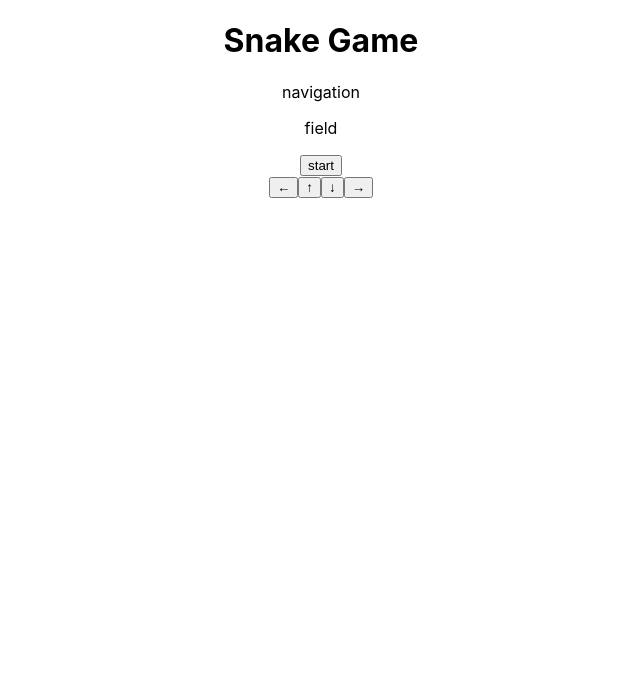
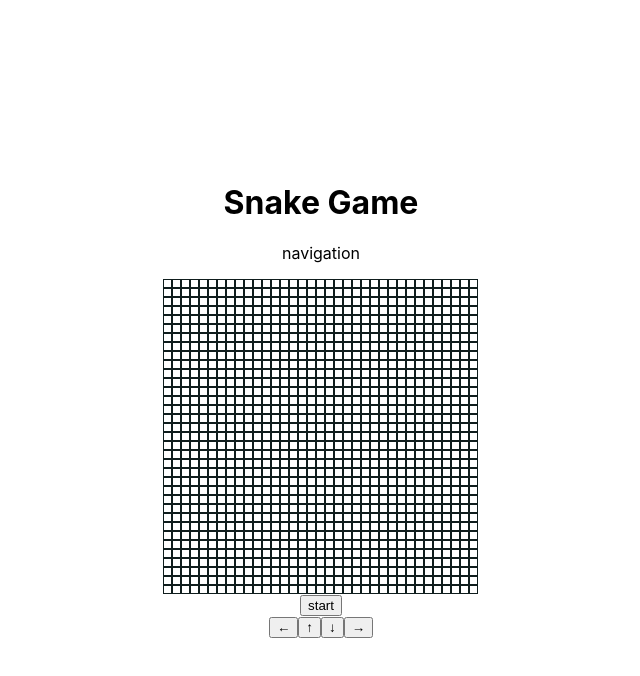
Before and after one commit to yumauma20/reacthooks-snake-game, a React (Create React App) app: page / in a window 1280 px wide. Shown: the top 676 px of the page, without its empty margins (319-959 px from the left). Built offline with nearby package versions, Linux system fonts and the light colour scheme.

Commit message:
フィールドの作成（表示のみ）

```diff
--- a/src/App.css
+++ /dev/null
@@ -1,38 +0,0 @@
-.App {
-  text-align: center;
-}
-
-.App-logo {
-  height: 40vmin;
-  pointer-events: none;
-}
-
-@media (prefers-reduced-motion: no-preference) {
-  .App-logo {
-    animation: App-logo-spin infinite 20s linear;
-  }
-}
-
-.App-header {
-  background-color: #282c34;
-  min-height: 100vh;
-  display: flex;
-  flex-direction: column;
-  align-items: center;
-  justify-content: center;
-  font-size: calc(10px + 2vmin);
-  color: white;
-}
-
-.App-link {
-  color: #61dafb;
-}
-
-@keyframes App-logo-spin {
-  from {
-    transform: rotate(0deg);
-  }
-  to {
-    transform: rotate(360deg);
-  }
-}
--- a/src/App.js
+++ b/src/App.js
@@ -3,7 +3,6 @@ import Navigation from './components/Navigation';
 import Field from './components/Field';
 import Button from './components/Button';
 import ManipulationPanel from './components/ManipulationPanel';
-import './App.css';
 
 function App() {
   return (
--- a/src/components/Field.jsx
+++ b/src/components/Field.jsx
@@ -3,7 +3,9 @@ import React from 'react';
 const Field = () => {
   return (
     <div className="field">
-      <p>field</p>
+    {
+      new Array(35 * 35).fill('').map(() => <div className="dots"></div>)
+    }
     </div>
   );
 };
--- a/src/index.css
+++ b/src/index.css
@@ -1,13 +1,39 @@
 body {
   margin: 0;
-  font-family: -apple-system, BlinkMacSystemFont, 'Segoe UI', 'Roboto', 'Oxygen',
-    'Ubuntu', 'Cantarell', 'Fira Sans', 'Droid Sans', 'Helvetica Neue',
-    sans-serif;
+  font-family: -apple-system, BlinkMacSystemFont, 'Segoe UI', 'Roboto',
+    'Oxygen', 'Ubuntu', 'Cantarell', 'Fira Sans', 'Droid Sans',
+    'Helvetica Neue', sans-serif;
   -webkit-font-smoothing: antialiased;
   -moz-osx-font-smoothing: grayscale;
 }
 
-code {
-  font-family: source-code-pro, Menlo, Monaco, Consolas, 'Courier New',
-    monospace;
+/* borderを含めた幅で要素の幅が計算されるように */
+*,
+*:before,
+*:after {
+  box-sizing: border-box;
 }
+
+.App {
+  max-width: calc(9px * 35 + 1px * 2); /* ここの数値が「.field」のflex-wrapの最大横幅になっている。 */
+  text-align: center;
+}
+
+/* 要素が真ん中によるようにフレックスボックスを設定 */
+#root {
+  display: flex;
+  justify-content: center;
+  align-items: center;
+  height: 100vh;
+}
+
+.field {
+  display: flex;
+  flex-wrap: wrap;
+}
+
+.dots {
+  height: 9px;
+  width: 9px;
+  border: 1px solid #0f1d1d;
+}
```
